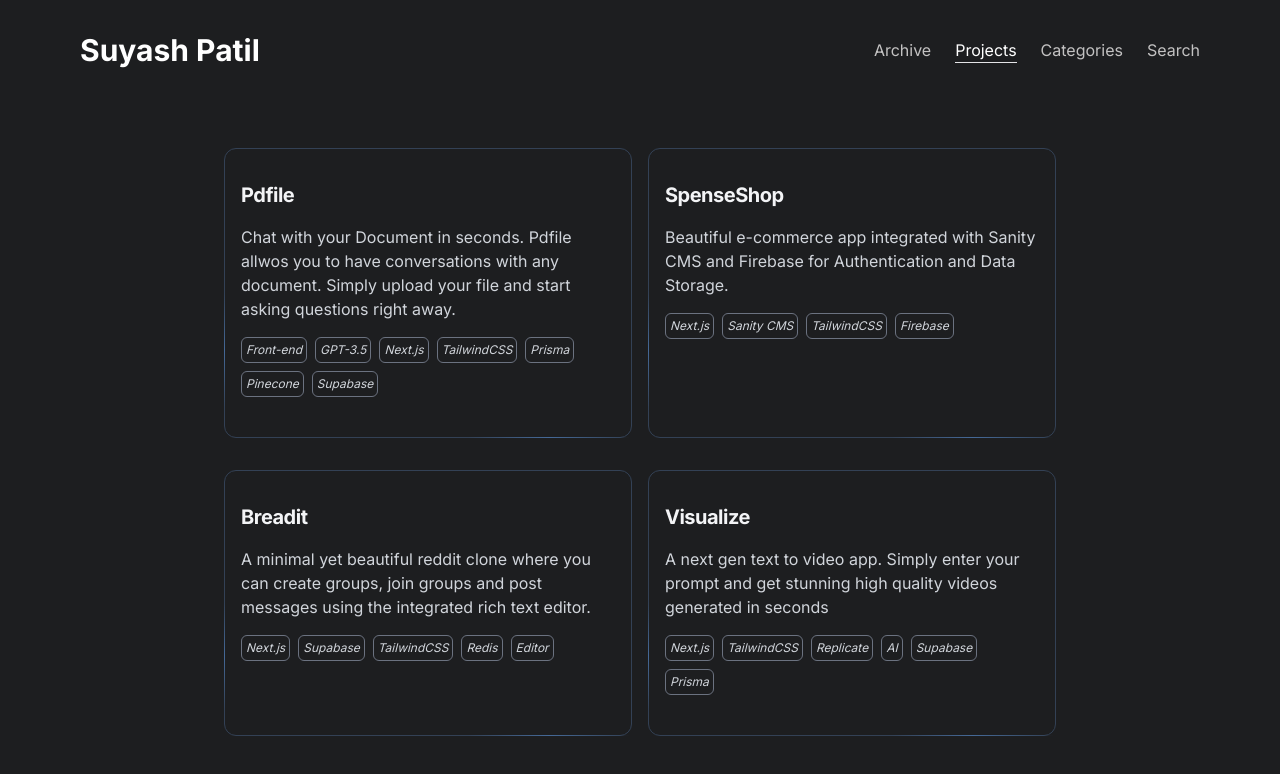
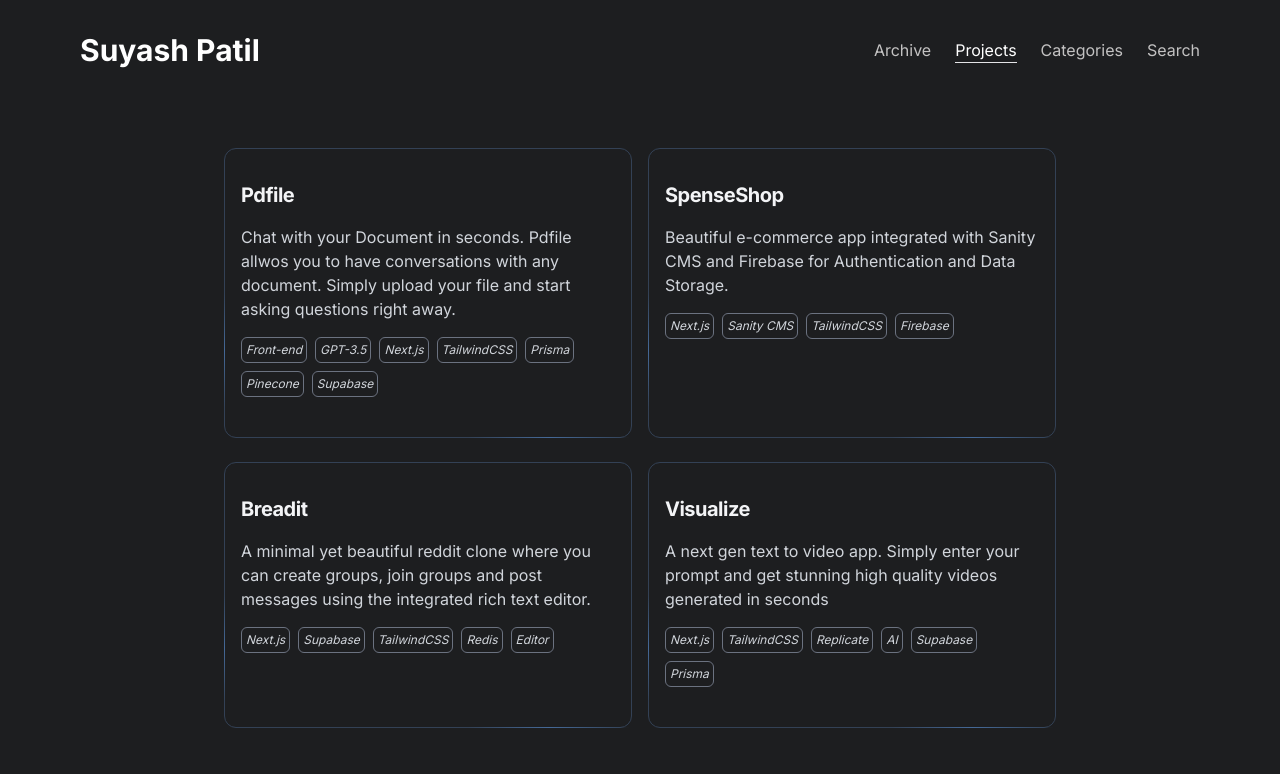
Before and after one commit to SuyashPatil-29/suyash-dev, a Next.js app: page /projects in a window 1280 px wide. Shown: the top 774 px of the page. Built offline with nearby package versions, Linux system fonts and the light colour scheme.

Commit message:
Finished archive home page

```diff
--- a/src/components/BlogCard.tsx
+++ b/src/components/BlogCard.tsx
@@ -14,7 +14,7 @@ export default function BlogCard({ title, description, href }:{title : string, d
   }
   return (
     <a
-      className="group mb-4 rounded-2xl transition duration-200 relative bg-[rgb(41,41,47)] text-white w-full"
+      className="group md:mb-2 rounded-2xl transition duration-200 relative bg-[rgb(41,41,47)] text-white w-full"
       href={href}
       aria-label={title}
       rel="noopener noreferrer"
--- a/src/components/MobileNavbar.tsx
+++ b/src/components/MobileNavbar.tsx
@@ -27,6 +27,7 @@ const MobileNavbar = () => {
           className="flex flex-col items-center justify-center gap-4"
         >
           <X className="absolute top-5 right-5 w-8 h-8 cursor-pointer text-white" onClick={toggleSheet} />
+          <NavItem href="/" onClick={toggleSheet}>Home</NavItem>
           <NavItem href="/archive" onClick={toggleSheet}>Archive</NavItem>
           <NavItem href="/projects" onClick={toggleSheet}>Projects</NavItem>
           <NavItem href="/categories" onClick={toggleSheet}>Categories</NavItem>
--- a/src/components/ProjectCard.tsx
+++ b/src/components/ProjectCard.tsx
@@ -13,7 +13,7 @@ export default function ProjectCard({ title, description, href, tags }) {
   }
   return (
     <a
-      className="group mb-4 hover:shadow-lg rounded-xl  transition duration-200 relative border border-slate-700 w-full  min-h-[250px]"
+      className="group md:mb-2 hover:shadow-lg rounded-xl  transition duration-200 relative border border-slate-700 w-full  min-h-[250px]"
       href={href}
       aria-label={title}
       target="_blank"
```
Lines whose indentation alone changed are shown as unchanged.
